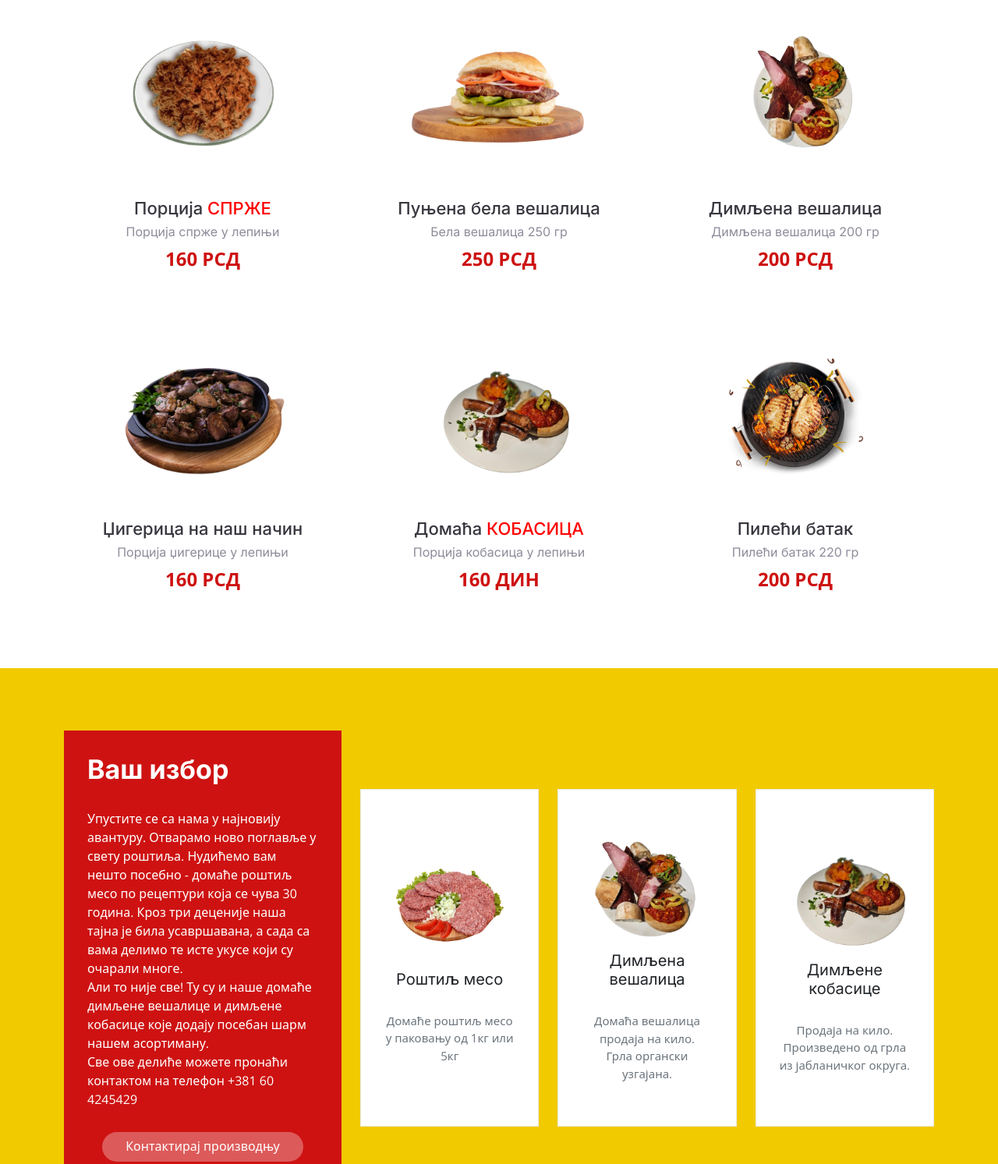
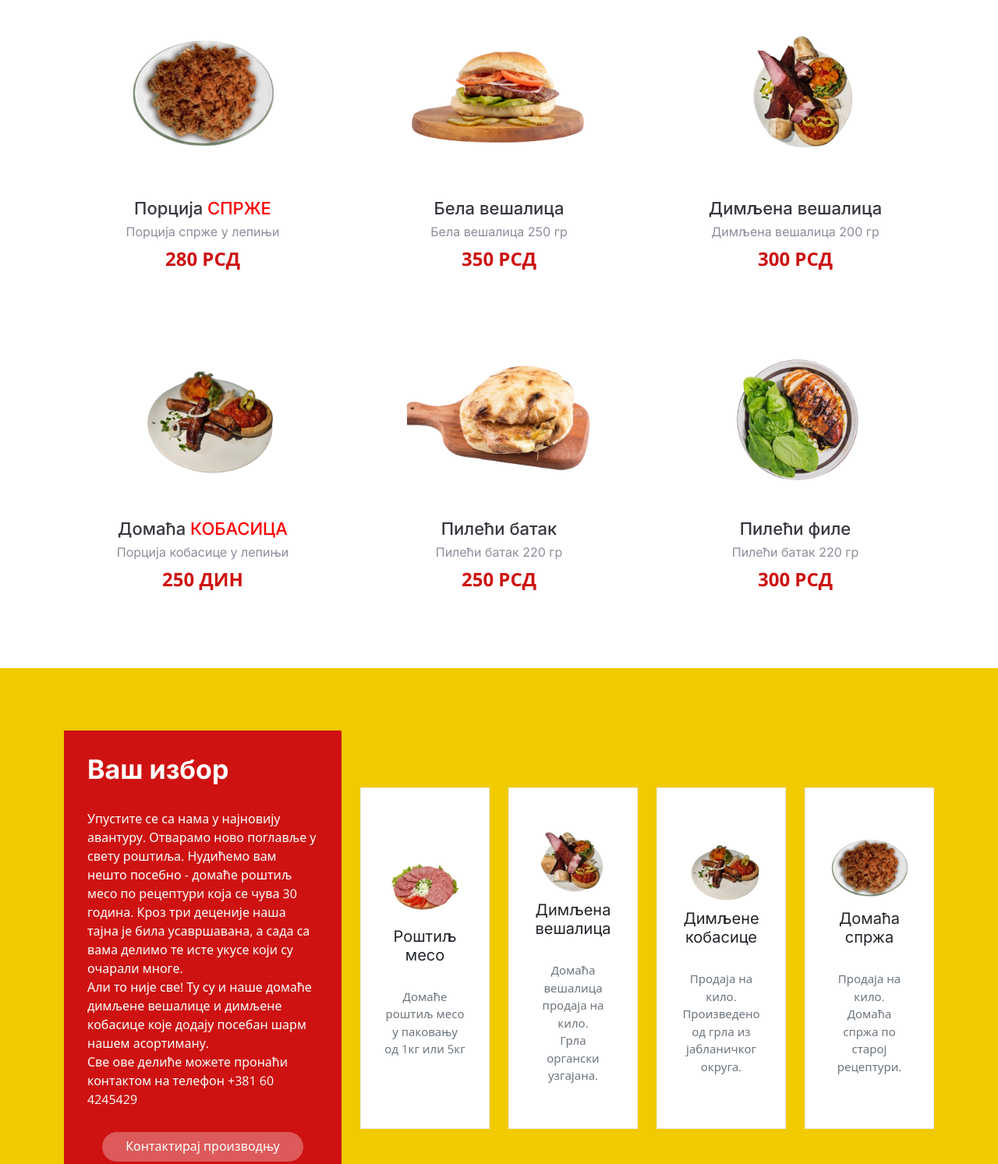
Before and after one commit to MihajloIT/BIBAC, a plain HTML site: page index.html in a window 1280 px wide. Shown: the part 1371-2864 px from the top of the page at 78% size. Drawn offline with nearby package versions, Linux system fonts and the light colour scheme; some icons are missing.

Commit message:
sitne ispravke meni i proizvodnja

```diff
--- a/index.html
+++ b/index.html
@@ -219,7 +219,7 @@
                   Пљескавица од 5 и од 10
                 </p>
                 <p class="price">
-                  140 РСД / 200 РСД
+                  200 РСД / 280 РСД
                 </p>
               </div><!-- Menu Item -->
 
@@ -231,7 +231,7 @@
                   Гурмаснка од 5 и од 10
                 </p>
                 <p class="price">
-                  200 РСД / 250 РСД
+                  280 РСД / 350 РСД
                 </p>
               </div><!-- Menu Item -->
 
@@ -243,7 +243,7 @@
                   Комбинација од 5 и од 10
                 </p>
                 <p class="price">
-                  180 РСД / 250 РСД
+                  280 РСД / 350 РСД
                 </p>
               </div><!-- Menu Item -->
 
@@ -255,19 +255,19 @@
                   Порција спрже у лепињи
                 </p>
                 <p class="price">
-                  160 РСД
+                  280 РСД
                 </p>
               </div><!-- Menu Item -->
 
               <div class="col-lg-4 menu-item">
                 <a href="assets/img/menu/punjena_vesalica.png" class="glightbox"><img
                     src="assets/img/menu/punjena_vesalica.png" class="menu-img img-fluid" alt=""></a>
-                <h4>Пуњена бела вешалица</h4>
+                <h4>Бела вешалица</h4>
                 <p class="ingredients">
                   Бела вешалица 250 гр
                 </p>
                 <p class="price">
-                  250 РСД
+                  350 РСД
                 </p>
               </div><!-- Menu Item -->
 
@@ -279,11 +279,11 @@
                   Димљена вешалица 200 гр
                 </p>
                 <p class="price">
-                  200 РСД
+                  300 РСД
                 </p>
               </div><!-- Menu Item -->
 
-              <div class="col-lg-4 menu-item">
+              <!-- <div class="col-lg-4 menu-item">
                 <a href="assets/img/menu/dzigerica_noBackground.png" class="glightbox"><img
                     src="assets/img/menu/dzigerica_noBackground.png" class="menu-img img-fluid" alt=""></a>
                 <h4>Џигерица на наш начин</h4>
@@ -293,29 +293,42 @@
                 <p class="price">
                   160 РСД
                 </p>
-              </div><!-- Menu Item -->
+              </div> -->
+              <!-- Menu Item -->
 
               <div class="col-lg-4 menu-item">
                 <a href="assets/img/menu/kobasica.png" class="glightbox"><img src="assets/img/menu/kobasica.png"
                     class="menu-img img-fluid" alt=""></a>
                 <h4>Домаћа <span style="color:red">КОБАСИЦА</span></h4>
                 <p class="ingredients">
-                  Порција кобасица у лепињи
+                  Порција кобасице у лепињи
                 </p>
                 <p class="price">
-                  160 ДИН
+                  250 ДИН
                 </p>
               </div><!-- Menu Item -->
 
               <div class="col-lg-4 menu-item">
-                <a href="assets/img/menu/Belo-meso.png" class="glightbox"><img src="assets/img/menu/Belo-meso.png"
+                <a href="assets/img/menu/pileci_batak-removebg-preview.png" class="glightbox"><img src="assets/img/menu/pileci_batak-removebg-preview.png"
                     class="menu-img img-fluid" alt=""></a>
                 <h4>Пилећи батак</h4>
                 <p class="ingredients">
                   Пилећи батак 220 гр
                 </p>
                 <p class="price">
-                  200 РСД
+                  250 РСД
+                </p>
+              </div><!-- Menu Item -->
+
+              <div class="col-lg-4 menu-item">
+                <a href="assets/img/menu/pileci_file-removebg-preview.png" class="glightbox"><img src="assets/img/menu/pileci_file-removebg-preview.png"
+                    class="menu-img img-fluid" alt=""></a>
+                <h4>Пилећи филе</h4>
+                <p class="ingredients">
+                  Пилећи батак 220 гр
+                </p>
+                <p class="price">
+                  300 РСД
                 </p>
               </div><!-- Menu Item -->
 
@@ -358,7 +371,7 @@
           <div class="col-lg-8 d-flex align-items-center">
             <div class="row gy-4">
 
-              <div class="col-xl-4" data-aos="fade-up" data-aos-delay="200">
+              <div class="col-xl-3" data-aos="fade-up" data-aos-delay="200">
                 <div class="icon-box d-flex flex-column justify-content-center align-items-center">
                   <!-- <i class="bi bi-clipboard-data"></i> -->
                   <a href="assets/img/production/rostilj_meso.png" class="glightbox"><img
@@ -368,7 +381,7 @@
                 </div>
               </div><!-- End Icon Box -->
 
-              <div class="col-xl-4" data-aos="fade-up" data-aos-delay="300">
+              <div class="col-xl-3" data-aos="fade-up" data-aos-delay="300">
                 <div class="icon-box d-flex flex-column justify-content-center align-items-center">
                   <!-- <i class="bi bi-gem"></i> -->
                   <a href="assets/img/production/dimljena_vesalica_bibac.png" class="glightbox"><img
@@ -378,13 +391,23 @@
                 </div>
               </div><!-- End Icon Box -->
 
-              <div class="col-xl-4" data-aos="fade-up" data-aos-delay="400">
+              <div class="col-xl-3" data-aos="fade-up" data-aos-delay="400">
                 <div class="icon-box d-flex flex-column justify-content-center align-items-center">
                   <!-- <i class="bi bi-inboxes"></i> -->
                   <a href="assets/img/production/kobasica.png" class="glightbox"><img
                       src="assets/img/production/kobasica.png" class="menu-img img-fluid" alt=""></a>
                   <h4>Димљене кобасице</h4>
                   <p>Продаја на кило.<br> Произведено од грла из јабланичког округа.</p>
+                </div>
+              </div><!-- End Icon Box -->
+
+              <div class="col-xl-3" data-aos="fade-up" data-aos-delay="400">
+                <div class="icon-box d-flex flex-column justify-content-center align-items-center">
+                  <!-- <i class="bi bi-inboxes"></i> -->
+                  <a href="assets/img/production/sprza-removebg-preview.png" class="glightbox"><img
+                      src="assets/img/production/sprza-removebg-preview.png" class="menu-img img-fluid" alt=""></a>
+                  <h4>Домаћа спржа</h4>
+                  <p>Продаја на кило.<br> Домаћа спржа по старој рецептури.</p>
                 </div>
               </div><!-- End Icon Box -->
 
@@ -706,7 +729,7 @@
             <!-- End Event item -->
 
             <div class="swiper-slide event-item d-flex flex-column justify-content-end"
-              style="background-image: url(assets/img/digitalcraftinnovators2.jpg)">
+              style="background-image: url(assets/img/digitalcraftinnovators2.jpg); background-size: cover;">
               <h3>Web-elegance</h3>
               <div class="price align-self-start">маркетинг сарадња</div>
               <p class="description">
```
Also changed, not shown: assets/img/menu/pileci_batak-removebg-preview.png (added), assets/img/menu/pileci_file-removebg-preview.png (added), assets/img/production/sprza-removebg-preview.png (added).
